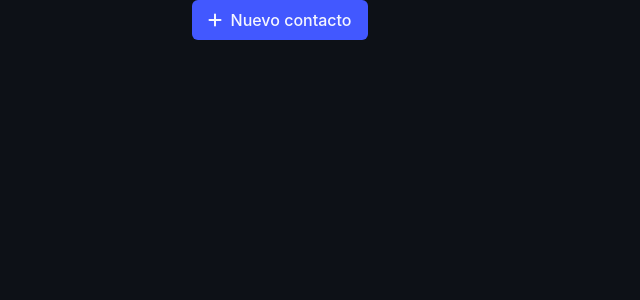
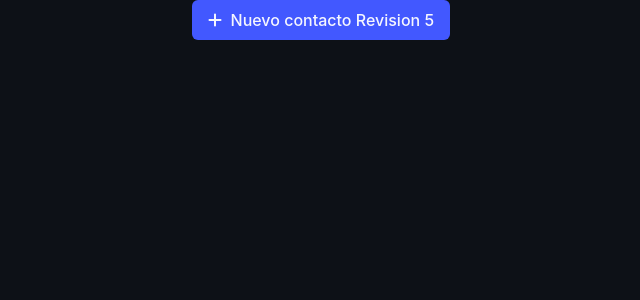
Before and after one commit to theleo666/CN2_EX_U2_22590415, a Flask app: page / in a window 1280 px wide. Shown: the part 126-426 px from the top of the page, without its empty margins (166-806 px from the left). Run offline with Flask 3, Linux system fonts and the light colour scheme; data that the repository does not hold is empty; some libraries are stand-ins or nearby versions.

Commit message:
Versión 2.0.6 AgendaTec

```diff
--- a/app/templates/index.html
+++ b/app/templates/index.html
@@ -4,7 +4,7 @@
   <div class="column is-offset-3 is-6">
     <a href="{{ url_for('contactos.nuevo_contacto') }}" class="button is-link"><i class="fa-solid fa-plus"></i>
       &nbsp;
-      Nuevo contacto</a>
+      Nuevo contacto Revision 5</a>
     <br><br>
     {% for c in contactos %}
     <div class="card">
```
